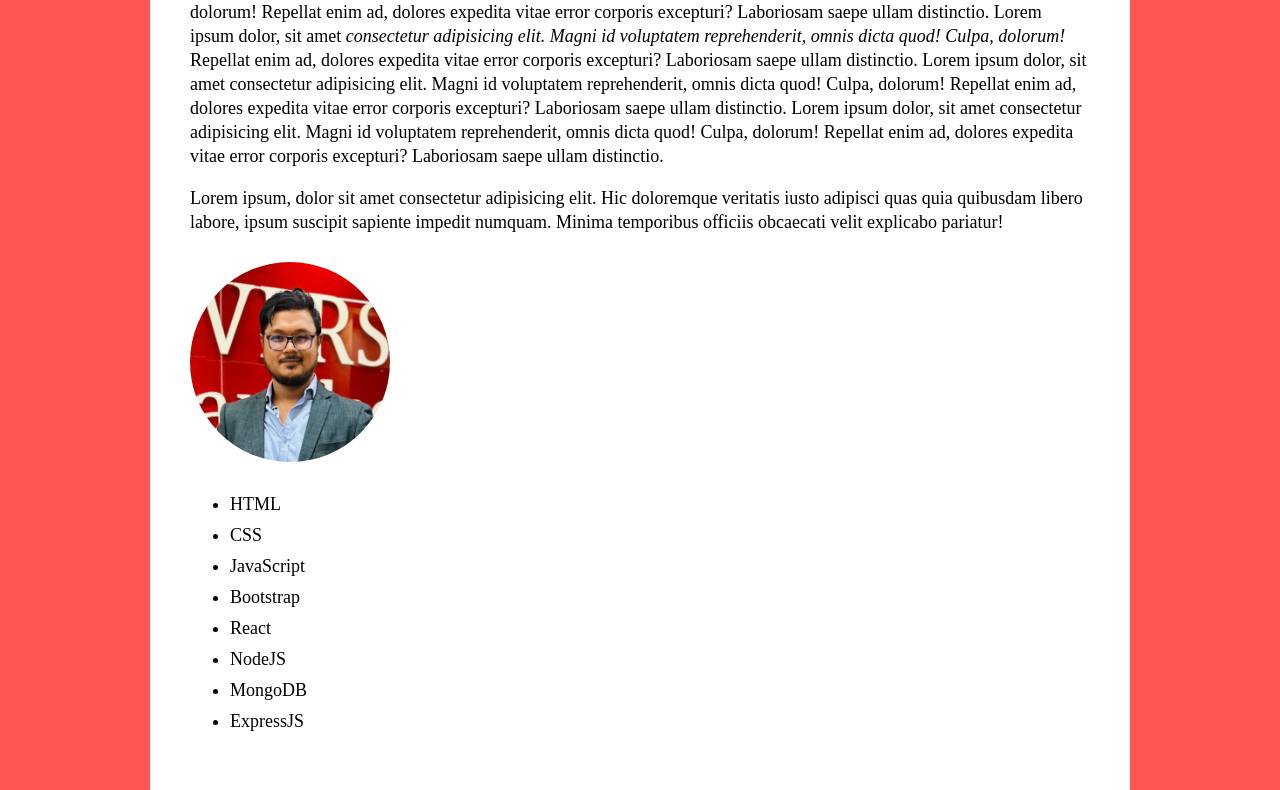
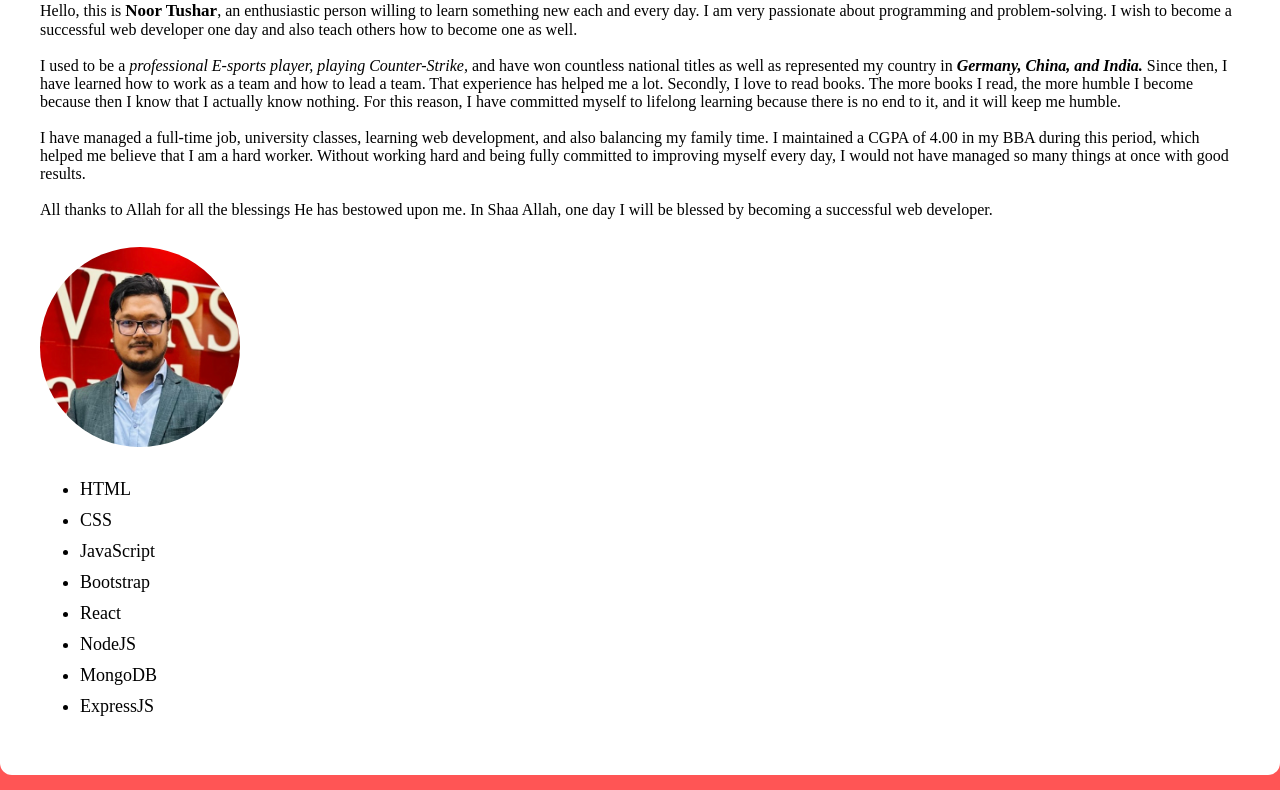
Before and after one commit to NoorTushar/shopify-class-01, a plain HTML site: page index.html in a window 1280 px wide. Shown: the part 119-909 px from the top of the page. Drawn offline with Linux system fonts and the light colour scheme.

Commit message:
updated-after-feedback

```diff
--- a/index.html
+++ b/index.html
@@ -11,43 +11,46 @@
     />
   </head>
   <body style="background-color: rgb(255, 85, 85); margin: 0">
-    <main
+    <div
       style="
         margin: 0 auto;
-        width: 900px;
+        width: 1200px;
         background-color: white;
         padding: 40px;
+        border-radius: 12px;
       "
     >
-      <h1 style="margin: 0; text-align: center">
+      <h1 style="text-align: center">
         Hello this is <span style="color: rgb(229, 25, 25)">Noor Tushar</span>
       </h1>
-      <p style="line-height: 24px; font-size: 18px">
-        <strong>Lorem ipsum dolor,</strong> sit amet consectetur adipisicing
-        elit. Magni id voluptatem reprehenderit, omnis dicta quod! Culpa,
-        dolorum! Repellat enim ad, dolores expedita vitae error corporis
-        excepturi? Laboriosam saepe ullam distinctio. Lorem ipsum dolor, sit
-        amet
-        <em
-          >consectetur adipisicing elit. Magni id voluptatem reprehenderit,
-          omnis dicta quod! Culpa, dolorum!</em
-        >
-        Repellat enim ad, dolores expedita vitae error corporis excepturi?
-        Laboriosam saepe ullam distinctio. Lorem ipsum dolor, sit amet
-        consectetur adipisicing elit. Magni id voluptatem reprehenderit, omnis
-        dicta quod! Culpa, dolorum! Repellat enim ad, dolores expedita vitae
-        error corporis excepturi? Laboriosam saepe ullam distinctio. Lorem ipsum
-        dolor, sit amet consectetur adipisicing elit. Magni id voluptatem
-        reprehenderit, omnis dicta quod! Culpa, dolorum! Repellat enim ad,
-        dolores expedita vitae error corporis excepturi? Laboriosam saepe ullam
-        distinctio.
-      </p>
-      <p style="line-height: 24px; font-size: 18px">
-        Lorem ipsum, dolor sit amet consectetur adipisicing elit. Hic doloremque
-        veritatis iusto adipisci quas quia quibusdam libero labore, ipsum
-        suscipit sapiente impedit numquam. Minima temporibus officiis obcaecati
-        velit explicabo pariatur!
-      </p>
+      Hello, this is <strong style="font-size: 17px">Noor Tushar</strong>, an
+      enthusiastic person willing to learn something new each and every day. I
+      am very passionate about programming and problem-solving. I wish to become
+      a successful web developer one day and also teach others how to become one
+      as well. <br /><br />
+
+      I used to be a
+      <em>professional E-sports player, playing Counter-Strike,</em> and have
+      won countless national titles as well as represented my country in
+      <strong><em>Germany, China, and India.</em></strong> Since then, I have
+      learned how to work as a team and how to lead a team. That experience has
+      helped me a lot. Secondly, I love to read books. The more books I read,
+      the more humble I become because then I know that I actually know nothing.
+      For this reason, I have committed myself to lifelong learning because
+      there is no end to it, and it will keep me humble. <br /><br />
+
+      I have managed a full-time job, university classes, learning web
+      development, and also balancing my family time. I maintained a CGPA of
+      4.00 in my BBA during this period, which helped me believe that I am a
+      hard worker. Without working hard and being fully committed to improving
+      myself every day, I would not have managed so many things at once with
+      good results. <br /><br />
+
+      All thanks to Allah for all the blessings He has bestowed upon me. In Shaa
+      Allah, one day I will be blessed by becoming a successful web developer.
+
+      <br />
+      <br />
       <img
         src="images/noor-tushar.jpeg"
         alt=""
@@ -58,6 +61,7 @@
           margin: 10px 0;
         "
       />
+
       <div>
         <ul style="font-size: 18px">
           <li style="margin-bottom: 10px">HTML</li>
@@ -70,6 +74,6 @@
           <li style="margin-bottom: 10px">ExpressJS</li>
         </ul>
       </div>
-    </main>
+    </div>
   </body>
 </html>
```
